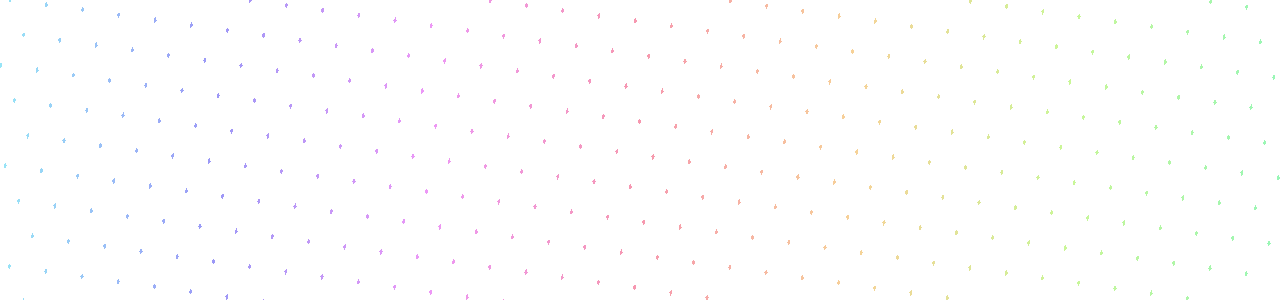
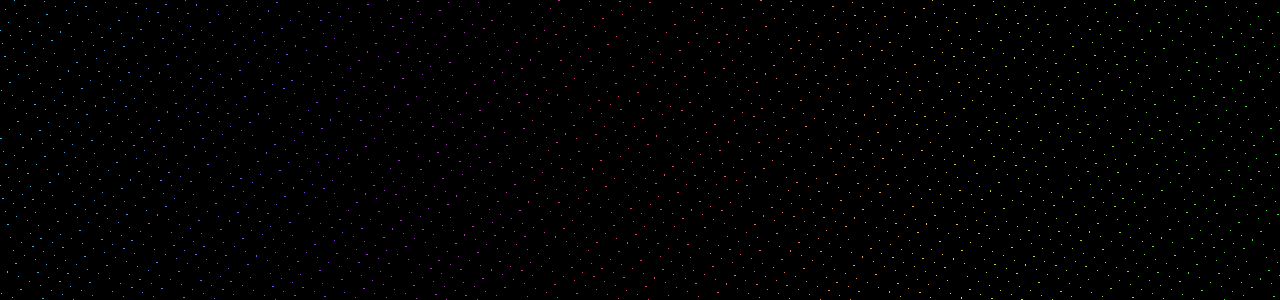
Before and after one commit to codebysandeep-source/Calendar, a plain HTML site: page index.html in a window 1280 px wide. Shown: the top 300 px of the page. Drawn offline with Linux system fonts and the light colour scheme.

Commit message:
Update style.css

```diff
--- a/style.css
+++ b/style.css
@@ -6,7 +6,7 @@ body {
     justify-content:center;
     align-items:center;
     min-height:100vh;
-    background-image: repeating-linear-gradient(249deg, transparent 0px, transparent 3px,rgb(255,255,255) 3px, rgb(255,255,255) 32px),repeating-linear-gradient(307deg, transparent 0px, transparent 3px,rgb(255,255,255) 3px, rgb(255,255,255) 32px),linear-gradient(90deg, hsl(191,85%,78%),hsl(242.429,85%,78%),hsl(293.857,85%,78%),hsl(345.286,85%,78%),hsl(36.714,85%,78%),hsl(88.143,85%,78%),hsl(139.571,85%,78%));
+    background-image: repeating-linear-gradient(135deg, rgb(0,0,0) 0px, rgb(0,0,0) 10px,transparent 10px, transparent 11px),repeating-linear-gradient(22.5deg, rgb(0,0,0) 0px, rgb(0,0,0) 10px,transparent 10px, transparent 11px),linear-gradient(90deg, hsl(194,74%,56%),hsl(266,74%,56%),hsl(338,74%,56%),hsl(50,74%,56%),hsl(122,74%,56%));
 }
 .calendar{
     position:relative;
```
